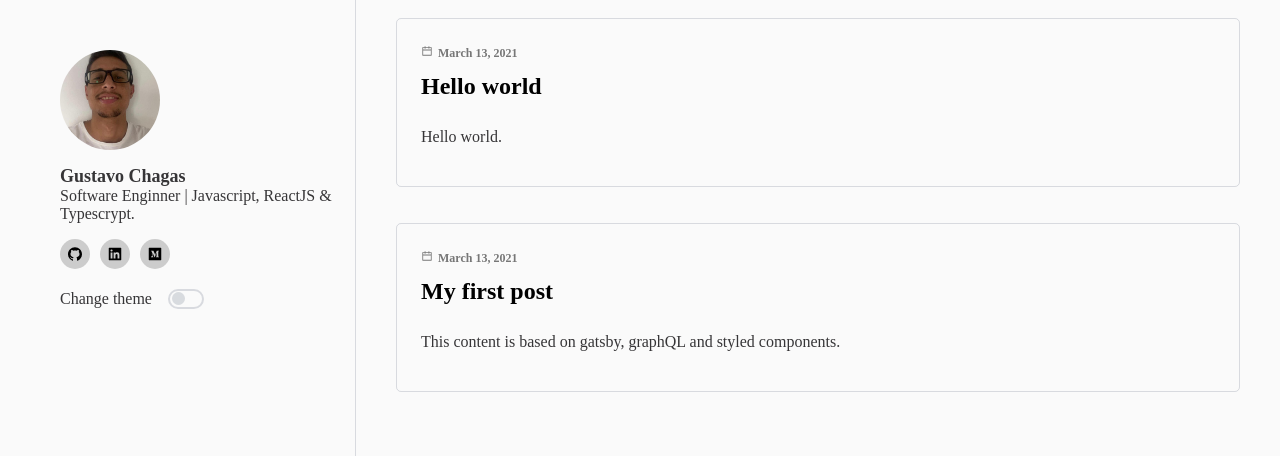
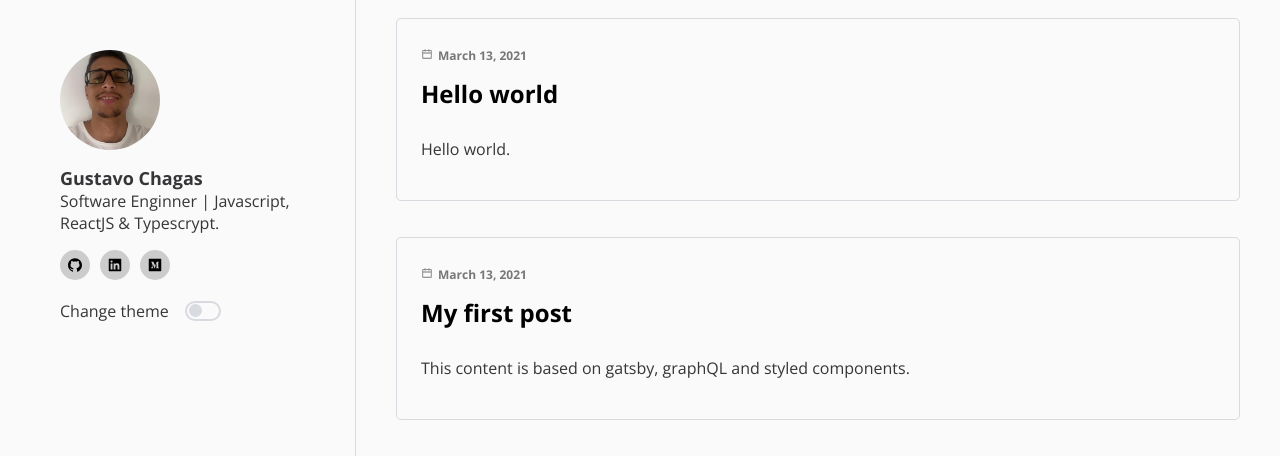
Before and after one commit to Gustavochagas/my-personal-blog, a Gatsby site: page / in a window 1280 px wide. Shown: the top 456 px of the page. Built offline with nearby package versions, Linux system fonts and the light colour scheme; Gatsby itself is replaced by a stand-in of ours.

Commit message:
feat: added font

```diff
--- /dev/null
+++ b/src/assets/styles/fonts.css
@@ -0,0 +1 @@
+@import url('https://fonts.googleapis.com/css2?family=Open+Sans:wght@300;400;700&display=swap');
--- a/src/assets/styles/globalStyles.tsx
+++ b/src/assets/styles/globalStyles.tsx
@@ -1,3 +1,5 @@
+import './fonts.css';
+
 import { createGlobalStyle } from "styled-components";
 
 export const GlobalStyles = createGlobalStyle`
@@ -11,5 +13,6 @@ export const GlobalStyles = createGlobalStyle`
     height: 100%;
     margin: 0;
     overflow-x: hidden;
+    font-family: 'Open Sans', sans-serif;
   }
 `;
```
